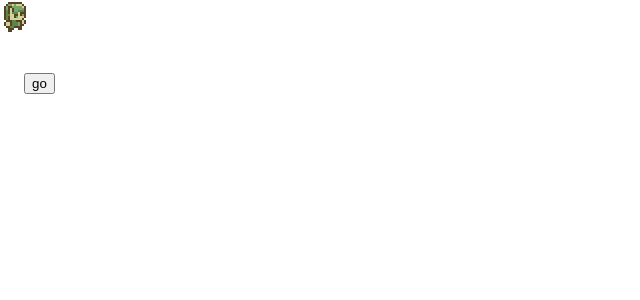
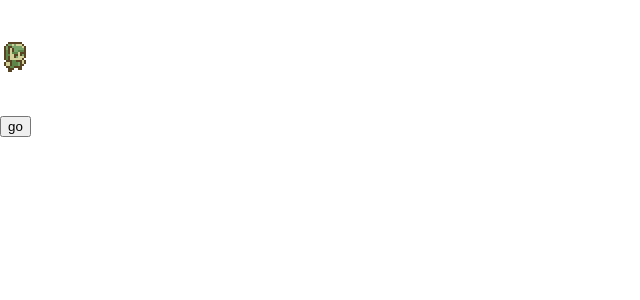
Before and after one commit to Neteree/KoEnSlayer, a React (Vite) app: page / in a window 1280 px wide. Shown: the top 300 px of the page, without its empty margins (0-640 px from the left). Built offline with nearby package versions, Linux system fonts and the light colour scheme.

Commit message:
Just did some minor changes with styling and so on, but nothing major

```diff
--- a/src/App.css
+++ b/src/App.css
@@ -1,10 +1,14 @@
+* {
+  margin: 0;
+}
+
 .pixelated {
   image-rendering: pixelated;
 }
 
 .player {
   display: inline-block;
-  margin-bottom: 64px;
+  margin: 48px 8px;
   width: 16px;
   height: 16px;
   scale: 2 2;
@@ -21,6 +25,11 @@
   width: 48px;
   height: 48px;
   opacity: 0;
+}
+
+.button {
+  display: block;
+  margin: 0;
 }
 
 @keyframes idle {
--- a/src/App.jsx
+++ b/src/App.jsx
@@ -5,22 +5,20 @@ function App() {
   const [isInCombat, setIsBoxMoved] = useState(false);
 
   const handleAnimationEnd = (event) => {
+    const player = event.target;
+    const weapon = player.querySelector(".weapon");
+
     if (event.animationName == "walk") {
-      const player = event.target;
-      const weapon = player.querySelector(".weapon");
-
       player.style.animation = "idle 0.5s steps(3) 1";
       weapon.style.animation = "attack 0.5s steps(5) 1";
       weapon.style.opacity = 1;
     }
 
     if (event.animationName == "idle") {
-      const player = event.target;
-      const weapon = player.querySelector(".weapon");
       player.style.animation = "walkBack 0.75s steps(4) 1";
+      player.style.translate = 0;
       weapon.style.animation = "none";
       weapon.style.opacity = 0;
-      player.style.translate = 0;
     }
 
     if (event.animationName == "walkBack") {
@@ -40,8 +38,9 @@ function App() {
       >
         <div className="pixelated weapon" style={{}} />
       </div>
-
-      <button onClick={() => setIsBoxMoved(true)}>go</button>
+      <button className="button" onClick={() => setIsBoxMoved(true)}>
+        go
+      </button>
     </>
   );
 }
```
